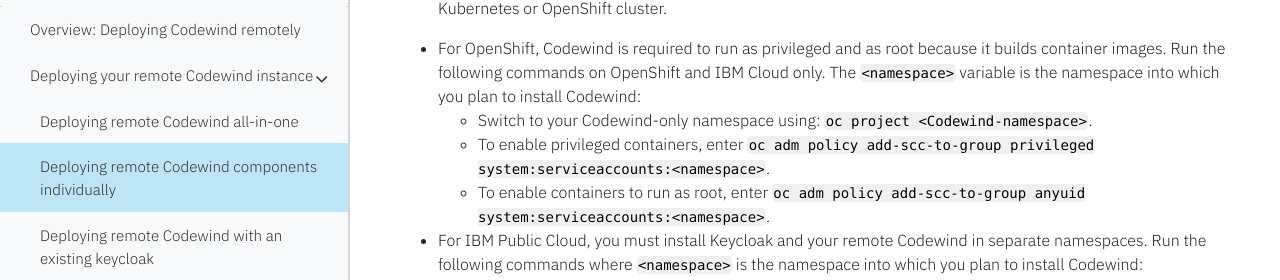
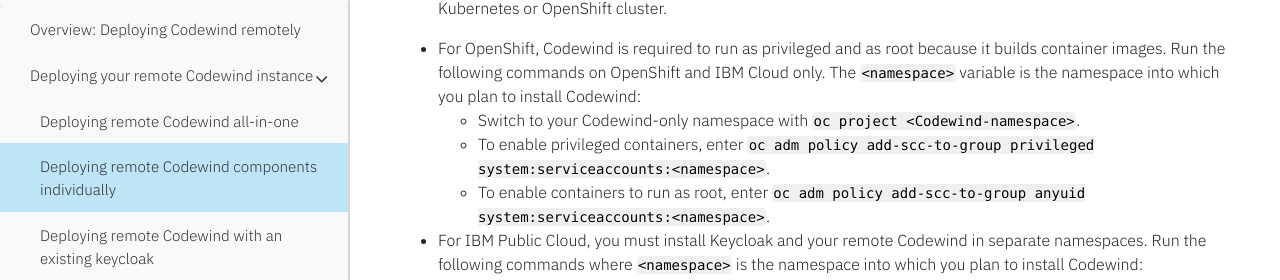
Before and after one commit to eclipse-archived/codewind-docs, a Jekyll site: the page built from docs/_documentations/remotedeploy-single.md, in a window 1280 px wide and 900 px high, scrolled down 1280 px. Shown: the part 150-430 px from the top of the window. Built offline with Jekyll 4.4.1, drawn with Linux system fonts in a browser that asks for light colours; nearby versions of some CDN libraries; comment, search, counter and statistics services are not loaded.

Commit message:
Small word change
Signed-off-by: Sarah Ishida <sishida@us.ibm.com>

```diff
--- a/docs/_documentations/remotedeploy-single.md
+++ b/docs/_documentations/remotedeploy-single.md
@@ -54,7 +54,7 @@ This command requires various flags to specify where and what to install which w
   If the command is successful, you see a list of current namespaces. If not, ensure that you are logged into your Kubernetes or OpenShift cluster.
 
 - For OpenShift, Codewind is required to run as privileged and as root because it builds container images. Run the following commands on OpenShift and IBM Cloud only. The `<namespace>` variable is the namespace into which you plan to install Codewind:
-    - Switch to your Codewind-only namespace using: `oc project <Codewind-namespace>`.
+    - Switch to your Codewind-only namespace with `oc project <Codewind-namespace>`.
     - To enable privileged containers, enter `oc adm policy add-scc-to-group privileged system:serviceaccounts:<namespace>`.
     - To enable containers to run as root, enter `oc adm policy add-scc-to-group anyuid system:serviceaccounts:<namespace>`.
 
```
